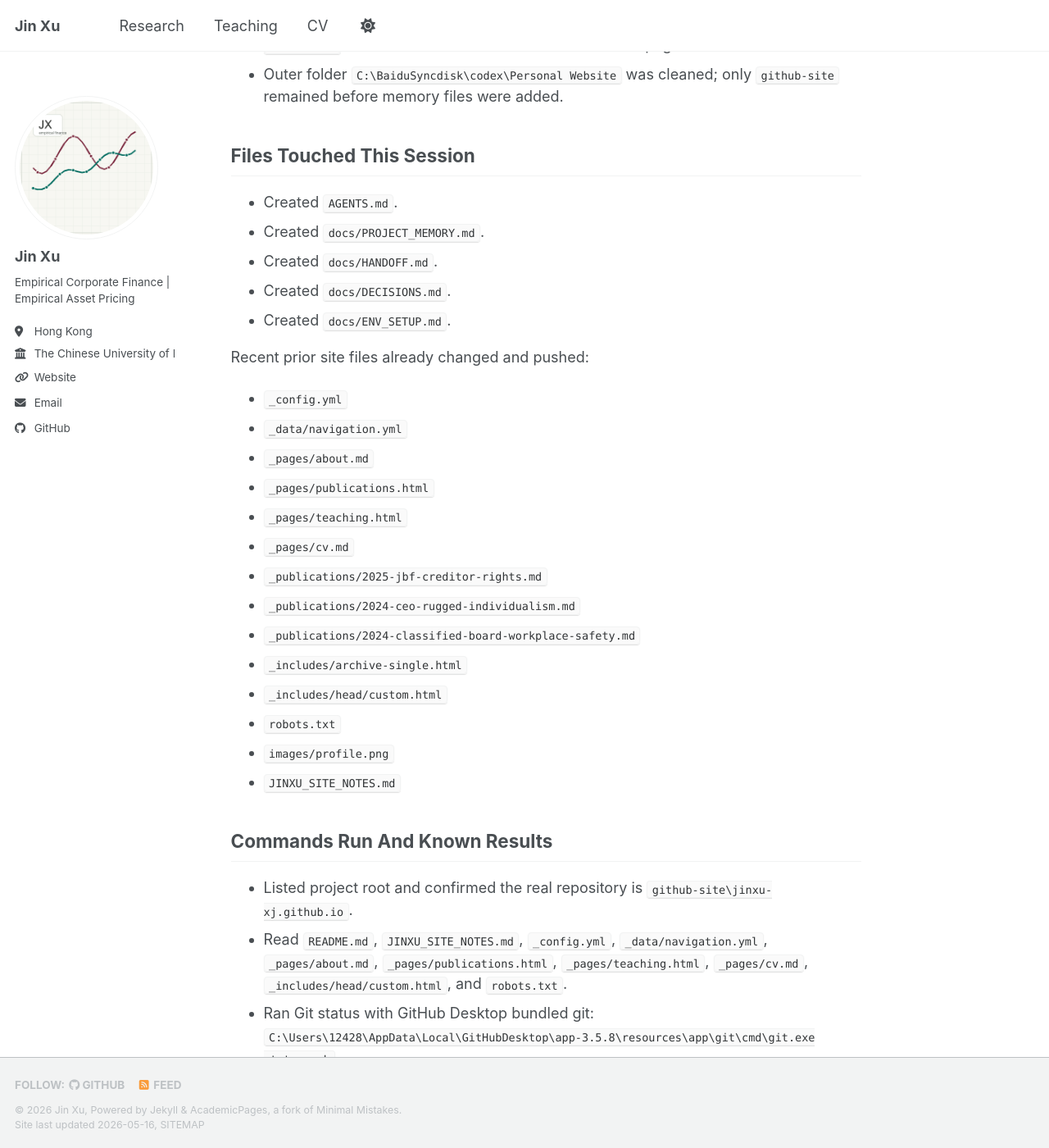
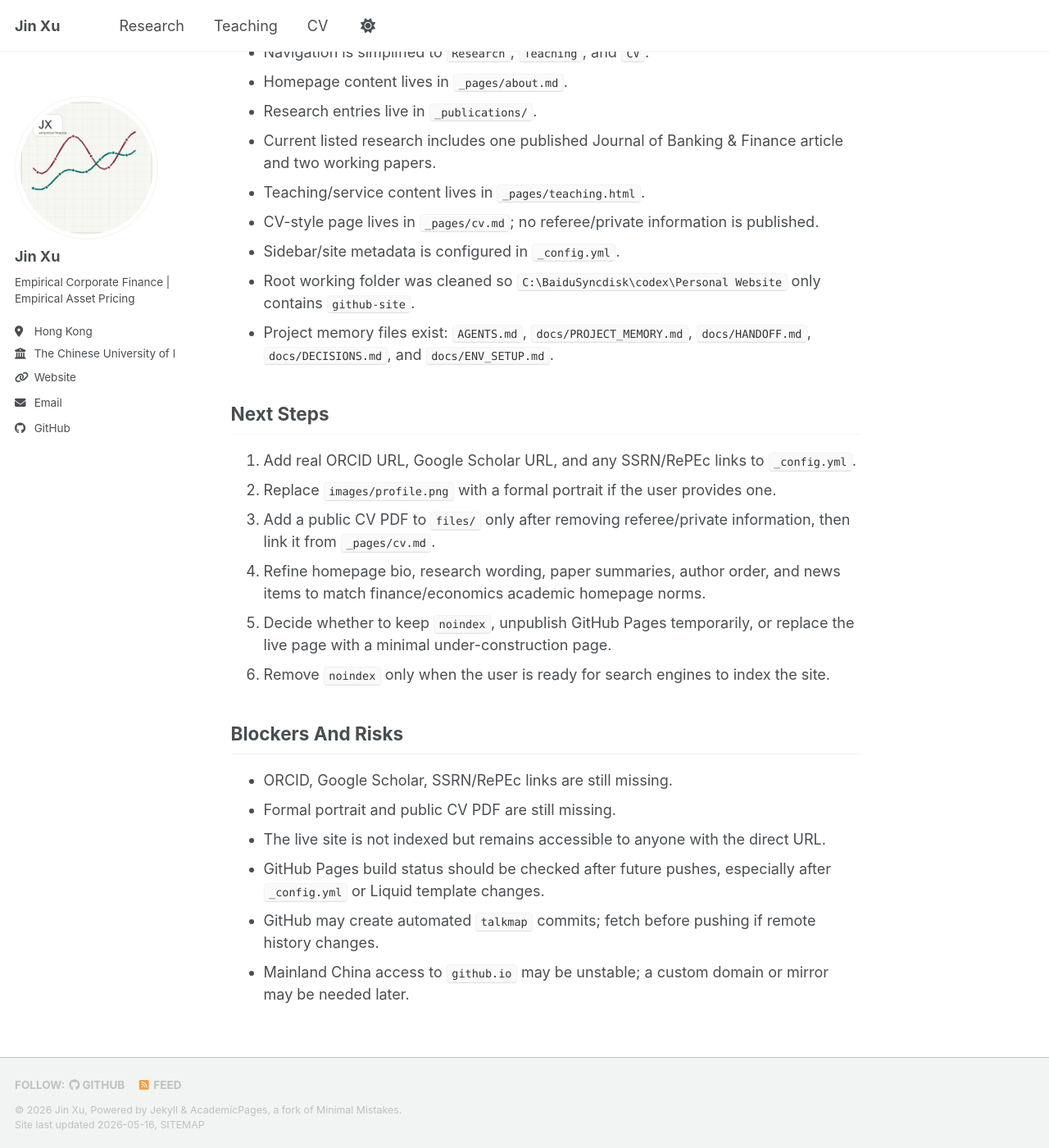
Before and after one commit to jinxu-xj/jinxu-xj.github.io, a Jekyll site: the page built from docs/HANDOFF.md, in a window 1280 px wide and 1400 px high, scrolled down 776 px. Shown: the whole window at 82% size. Built offline with Jekyll 4.4.1, drawn with Linux system fonts in a browser that asks for light colours; our own code applies the rules of GitHub Pages for plain Markdown files; a script bundle is joined from its source files by our own code; library files that are not in the unit come from our copies; some of the changed text lies outside the part shown.

Commit message:
Refresh project handoff checkpoint

```diff
--- a/docs/HANDOFF.md
+++ b/docs/HANDOFF.md
@@ -2,84 +2,45 @@
 
 Last updated: 2026-05-16
 
-## Current Goal
+## Current Progress
 
-- Maintain and refine Jin Xu's long-term academic homepage built with AcademicPages on GitHub Pages.
-- Keep the live site out of search results while the user revises content.
-- Preserve operational memory for future Codex sessions.
-
-## Current State
-
-- Local repository root: `C:\BaiduSyncdisk\codex\Personal Website\github-site\jinxu-xj.github.io`.
+- Project root: `C:\BaiduSyncdisk\codex\Personal Website\github-site\jinxu-xj.github.io`.
 - Remote repository: `https://github.com/jinxu-xj/jinxu-xj.github.io`.
 - Live URL: `https://jinxu-xj.github.io/`.
-- Git status before memory initialization was clean: `master...origin/master`.
-- The site is live and has been verified to include the user's homepage content.
-- The site currently includes page-level `noindex, nofollow, noarchive, nosnippet` in `_includes/head/custom.html`.
-- `robots.txt` exists and notes that noindex is handled at page level.
-- Outer folder `C:\BaiduSyncdisk\codex\Personal Website` was cleaned; only `github-site` remained before memory files were added.
+- Site framework: AcademicPages/Jekyll on GitHub Pages.
+- Current branch: `master`.
+- Site is live but intentionally hidden from search engine indexing with `noindex, nofollow, noarchive, nosnippet` in `_includes/head/custom.html`.
+- `robots.txt` exists and notes that search hiding is handled by page-level noindex.
+- Current local Git state before this checkpoint: clean and in sync with `origin/master`.
 
-## Files Touched This Session
+## Completed
 
-- Created `AGENTS.md`.
-- Created `docs/PROJECT_MEMORY.md`.
-- Created `docs/HANDOFF.md`.
-- Created `docs/DECISIONS.md`.
-- Created `docs/ENV_SETUP.md`.
-
-Recent prior site files already changed and pushed:
-
-- `_config.yml`
-- `_data/navigation.yml`
-- `_pages/about.md`
-- `_pages/publications.html`
-- `_pages/teaching.html`
-- `_pages/cv.md`
-- `_publications/2025-jbf-creditor-rights.md`
-- `_publications/2024-ceo-rugged-individualism.md`
-- `_publications/2024-classified-board-workplace-safety.md`
-- `_includes/archive-single.html`
-- `_includes/head/custom.html`
-- `robots.txt`
-- `images/profile.png`
-- `JINXU_SITE_NOTES.md`
-
-## Commands Run And Known Results
-
-- Listed project root and confirmed the real repository is `github-site\jinxu-xj.github.io`.
-- Read `README.md`, `JINXU_SITE_NOTES.md`, `_config.yml`, `_data/navigation.yml`, `_pages/about.md`, `_pages/publications.html`, `_pages/teaching.html`, `_pages/cv.md`, `_includes/head/custom.html`, and `robots.txt`.
-- Ran Git status with GitHub Desktop bundled git:
-  `C:\Users\12428\AppData\Local\GitHubDesktop\app-3.5.8\resources\app\git\cmd\git.exe status -sb`
-- Prior verification after hiding search indexing:
-  - `https://jinxu-xj.github.io/` returned 200 and contained `noindex, nofollow`.
-  - Home, Research, Teaching, and CV pages had previously returned 200 after the AcademicPages customization.
-- No local Ruby/Jekyll build was run in this memory initialization step.
-
-## Blockers Or Risks
-
-- ORCID URL, Google Scholar URL, SSRN/RePEc links, formal photo, and public CV PDF are still missing.
-- The live site is not indexed but remains reachable by direct link.
-- GitHub Pages deployment/build status should be checked after future pushes, especially if editing config or Liquid templates.
-- GitHub Actions may create automated `talkmap` updates; check remote status before pushing.
+- AcademicPages template was customized into Jin Xu's academic homepage.
+- Template sample pages, sample posts, sample talks, sample teaching entries, portfolio pages, and sample PDFs were removed.
+- Navigation is simplified to `Research`, `Teaching`, and `CV`.
+- Homepage content lives in `_pages/about.md`.
+- Research entries live in `_publications/`.
+- Current listed research includes one published Journal of Banking & Finance article and two working papers.
+- Teaching/service content lives in `_pages/teaching.html`.
+- CV-style page lives in `_pages/cv.md`; no referee/private information is published.
+- Sidebar/site metadata is configured in `_config.yml`.
+- Root working folder was cleaned so `C:\BaiduSyncdisk\codex\Personal Website` only contains `github-site`.
+- Project memory files exist: `AGENTS.md`, `docs/PROJECT_MEMORY.md`, `docs/HANDOFF.md`, `docs/DECISIONS.md`, and `docs/ENV_SETUP.md`.
 
 ## Next Steps
 
-1. Ask the user for ORCID URL, Google Scholar URL, formal photo path, and public CV PDF without referees.
-2. Refine homepage language and Research page ordering/content to match finance/economics scholar norms.
-3. Decide whether to keep noindex until the site is ready, temporarily unpublish GitHub Pages, or switch to a minimal "under construction" landing page.
-4. Consider disabling unused AcademicPages features if they create automated noise.
-5. After edits, commit and push only if the user asks to publish.
+1. Add real ORCID URL, Google Scholar URL, and any SSRN/RePEc links to `_config.yml`.
+2. Replace `images/profile.png` with a formal portrait if the user provides one.
+3. Add a public CV PDF to `files/` only after removing referee/private information, then link it from `_pages/cv.md`.
+4. Refine homepage bio, research wording, paper summaries, author order, and news items to match finance/economics academic homepage norms.
+5. Decide whether to keep `noindex`, unpublish GitHub Pages temporarily, or replace the live page with a minimal under-construction page.
+6. Remove `noindex` only when the user is ready for search engines to index the site.
 
-## Open Questions
+## Blockers And Risks
 
-- Should the site remain live with `noindex`, be unpublished, or show a minimal under-construction page?
-- Should the Chinese name appear on the public site?
-- Should the website eventually use a custom domain?
-- Which formal author ordering should be used for each working paper if different from the current entries?
-
-## Notes For The Next Chat
-
-- Start by reading this file plus `docs/PROJECT_MEMORY.md`.
-- Use GitHub Desktop bundled git unless normal `git` is available.
-- Keep private referee information out of all public files.
-- The user prefers standard academic homepage style, similar to AcademicPages/Google Sites scholar pages, not a custom portfolio design.
+- ORCID, Google Scholar, SSRN/RePEc links are still missing.
+- Formal portrait and public CV PDF are still missing.
+- The live site is not indexed but remains accessible to anyone with the direct URL.
+- GitHub Pages build status should be checked after future pushes, especially after `_config.yml` or Liquid template changes.
+- GitHub may create automated `talkmap` commits; fetch before pushing if remote history changes.
+- Mainland China access to `github.io` may be unstable; a custom domain or mirror may be needed later.
```
